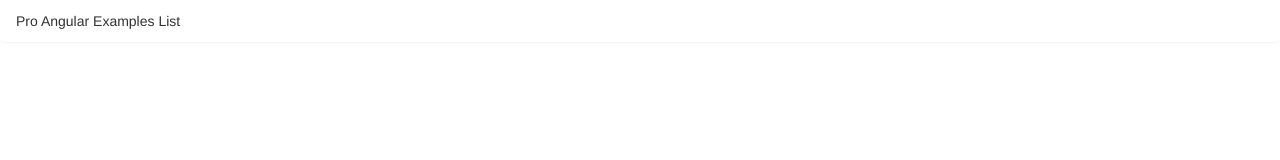
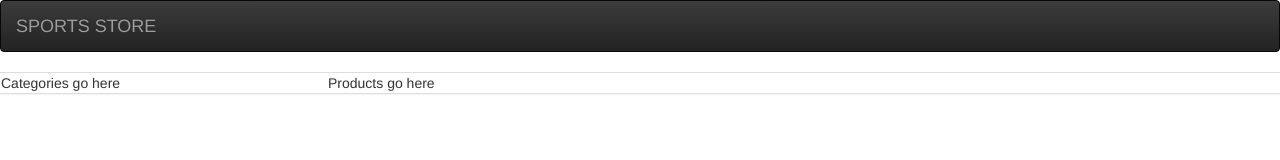
Before and after one commit to mectest1/HelloAngular, a website: page app/pro-angular/app.html in a window 1280 px wide. Drawn offline with nearby package versions, Linux system fonts and the light colour scheme; some packages are replaced by stand-ins of ours.

Commit message:
Prepare for the sports store sample app

```diff
--- a/app/pro-angular/app.html
+++ b/app/pro-angular/app.html
@@ -4,7 +4,7 @@
 To change this template file, choose Tools | Templates
 and open the template in the editor.
 -->
-<html>
+<html ng-app="sportsStore">
 	<head>
 		<title>Pro Angular Examples List</title>
 		<meta charset="UTF-8">
@@ -14,8 +14,19 @@
 		<script type="text/javascript" src="../bower_components/angular/angular.js"></script>
 		<script type="text/javascript" src="../bower_components/angular-route/angular-route.js"></script>
 		<script type="text/javascript" src="../bower_components/angular-ui-router/release/angular-ui-router.js"></script>
+		<script type="text/javascript" src="./app.js"></script>
 	</head>
 	<body>
-		<div class="panel panel-heading">Pro Angular Examples List</div>
+		<div class="navbar navbar-inverse">
+			<a class="navbar-brand" href="#">SPORTS STORE</a>
+		</div>
+		<div class="panel panel-default row">
+			<div class="col-xs-3">
+				Categories go here
+			</div>
+			<div class="col-xs-8">
+				Products go here
+			</div>
+		</div>
 	</body>
 </html>
--- /dev/null
+++ b/app/pro-angular/app.js
@@ -0,0 +1,4 @@
+
+(function(){
+	angular.module('sportsStore', [])
+})();
```
Also changed, not shown: 5 other files.
